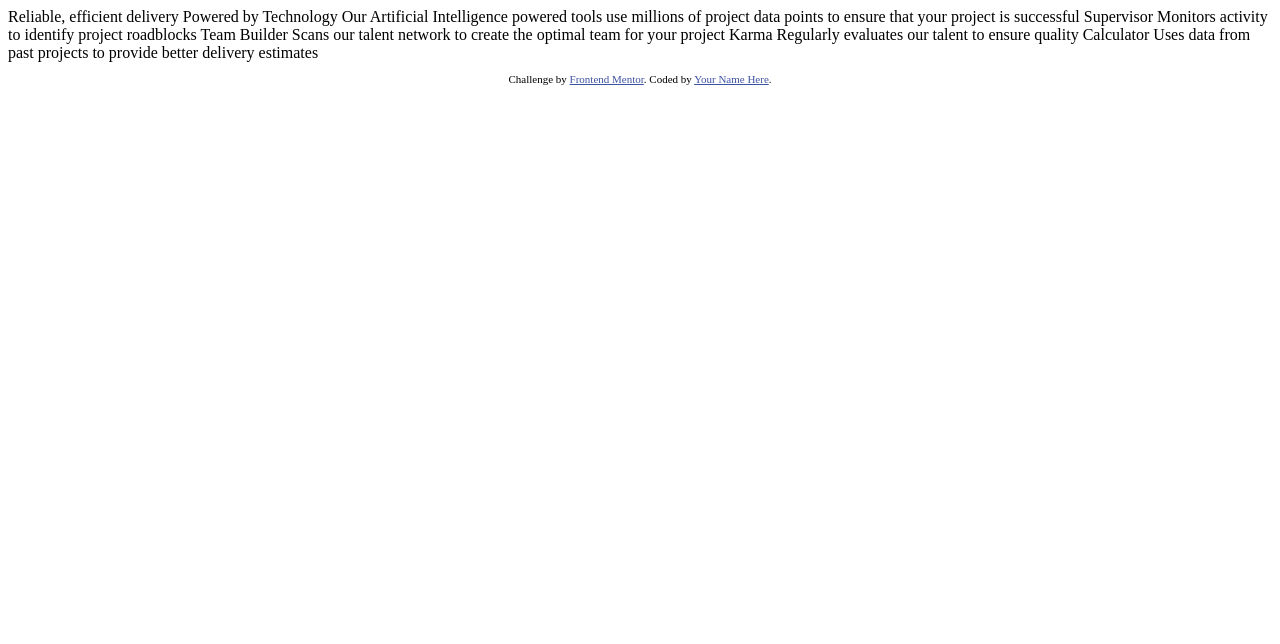
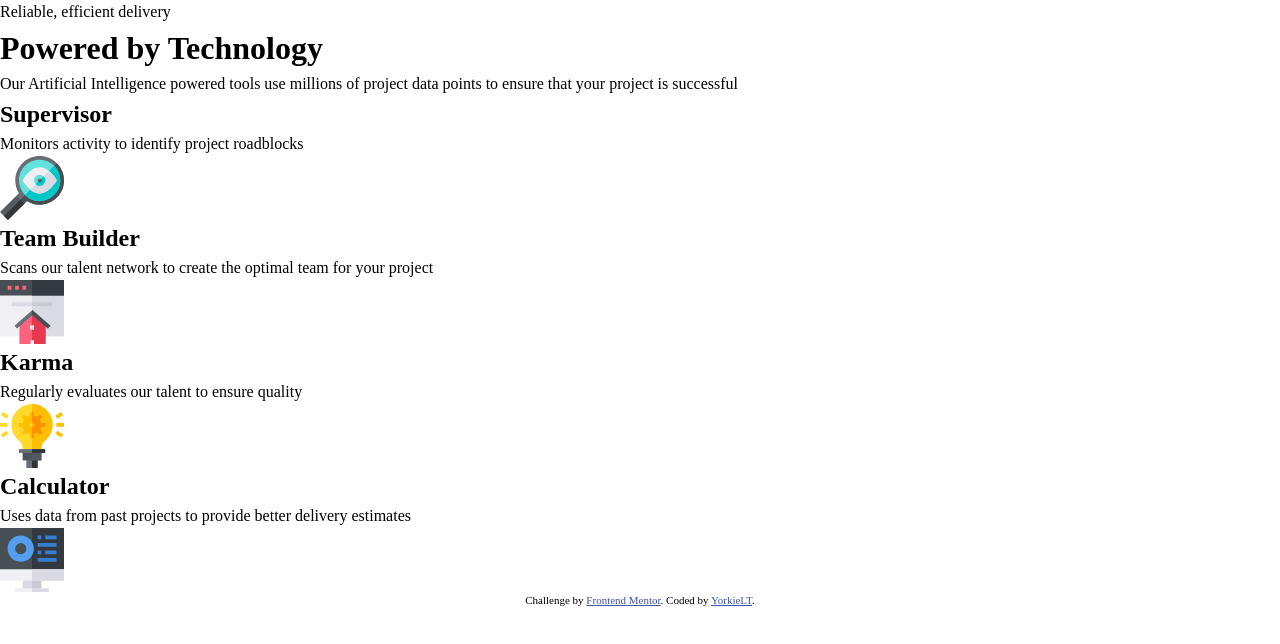
Before and after one commit to TanDevv/Four-card-feature-section, a plain HTML site: page index.html in a window 1280 px wide. Drawn offline with Linux system fonts and the light colour scheme.

Commit message:
Add HTML structure, CSS reset & custom properties

```diff
--- a/index.html
+++ b/index.html
@@ -2,44 +2,71 @@
 <html lang="en">
 <head>
   <meta charset="UTF-8">
-  <meta name="viewport" content="width=device-width, initial-scale=1.0"> <!-- displays site properly based on user's device -->
 
+  <!-- displays site properly based on user's device -->
+  <meta name="viewport" content="width=device-width, initial-scale=1.0">
+
+  <!-- Favicon -->
   <link rel="icon" type="image/png" sizes="32x32" href="./images/favicon-32x32.png">
+
+  <!-- CSS Stylesheet -->
+  <link rel="stylesheet" href="stylesheet.css" type="text/css">
+
+  <!-- Google Fonts -->
+  <link rel="preconnect" href="https://fonts.googleapis.com">
+  <link rel="preconnect" href="https://fonts.gstatic.com" crossorigin>
+  <link href="https://fonts.googleapis.com/css2?family=Poppins:wght@200;400;600&display=swap" rel="stylesheet">
 
   <title>Frontend Mentor | Four card feature section</title>
 
-  <!-- Feel free to remove these styles or customise in your own stylesheet 👍 -->
-  <style>
-    .attribution { font-size: 11px; text-align: center; }
-    .attribution a { color: hsl(228, 45%, 44%); }
-  </style>
 </head>
 <body>
+  <!-- Header Content -->
+  <header>
+    <span class="header__span">Reliable, efficient delivery</span>
 
-  Reliable, efficient delivery
-  Powered by Technology
+    <h1 class="header__title">Powered by Technology</h1>
 
-  Our Artificial Intelligence powered tools use millions of project data points
-  to ensure that your project is successful
+    <p class="header__body-text">Our Artificial Intelligence powered tools use millions of project data points
+        to ensure that your project is successful</p>
+  </header>
+  <!-- End of Header -->
 
-  Supervisor
-  Monitors activity to identify project roadblocks
+<!-- Main Content -->
+  <main>
+    <section class="cards__container--cyan">
+      <h2 class="cards__title">Supervisor</h2>
+      <p class="cards__body-text">Monitors activity to identify project roadblocks</p>
+      <img src="images/icon-supervisor.svg" alt="">
+    </section>
 
-  Team Builder
-  Scans our talent network to create the optimal team for your project
+    <section class="cards__container--red">
+      <h2 class="cards__title">Team Builder</h2>
+      <p class="cards__body-text">Scans our talent network to create the optimal team for your project</p>
+      <img src="images/icon-team-builder.svg" alt="">
+    </section>
 
-  Karma
-  Regularly evaluates our talent to ensure quality
+    <section class="cards__container--blue">
+      <h2 class="cards__title">Karma</h2>
+      <p class="cards__body-text">Regularly evaluates our talent to ensure quality</p>
+      <img src="images/icon-karma.svg" alt="">
+    </section>
 
-  Calculator
-  Uses data from past projects to provide better delivery estimates
+    <section class="cards__container--orange">
+      <h2 class="cards__title">Calculator</h2>
+      <p class="cards__body-text">Uses data from past projects to provide better delivery estimates</p>
+      <img src="images/icon-calculator.svg" alt="">
+    </section>
+  </main>
+  <!-- End of Main -->
 
-
+<!-- Footer Content -->
   <footer>
     <p class="attribution">
       Challenge by <a href="https://www.frontendmentor.io?ref=challenge" target="_blank">Frontend Mentor</a>.
-      Coded by <a href="#">Your Name Here</a>.
+      Coded by <a href="https://www.frontendmentor.io/profile/YorkieLT" target="_blank">YorkieLT</a>.
     </p>
   </footer>
+  <!-- End of Footer -->
 </body>
 </html>
--- a/stylesheet.css
+++ b/stylesheet.css
@@ -0,0 +1,83 @@
+/* Custom Properties */
+:root {
+   --clr-primary-red: hsl(0, 78%, 62%);
+   --clr-primary-cyan: hsl(180, 62%, 55%);
+   --clr-primary-orange: hsl(34, 97%, 64%);
+   --clr-primary-blue: hsl(212, 86%, 64%);
+
+   --clr-neutral-darkblue: hsl(234, 12%, 34%);
+   --clr-neutral-grayblue: hsl(229, 6%, 66%);
+   --clr-neutral-lightgray: hsl(0, 0%, 98%);
+
+   --ff-poppins: 'Poppins', sans-serif;
+   --fw-light: 200;
+   --fw-regular: 400;
+   --fw-semibold: 600;
+}
+
+/* Joshua Comeau's CSS Reset */
+/*
+  1. Use a more-intuitive box-sizing model.
+*/
+*, *::before, *::after {
+    box-sizing: border-box;
+  }
+  /*
+    2. Remove default margin
+  */
+  * {
+    margin: 0;
+  }
+  /*
+    3. Allow percentage-based heights in the application
+  */
+  html, body {
+    height: 100%;
+  }
+  /*
+    Typographic tweaks!
+    4. Add accessible line-height
+    5. Improve text rendering
+  */
+  body {
+    line-height: 1.5;
+    -webkit-font-smoothing: antialiased;
+  }
+  /*
+    6. Improve media defaults
+  */
+  img, picture, video, canvas, svg {
+    display: block;
+    max-width: 100%;
+  }
+  /*
+    7. Remove built-in form typography styles
+  */
+  input, button, textarea, select {
+    font: inherit;
+  }
+  /*
+    8. Avoid text overflows
+  */
+  p, h1, h2, h3, h4, h5, h6 {
+    overflow-wrap: break-word;
+  }
+  /*
+    9. Create a root stacking context
+  */
+  #root, #__next {
+    isolation: isolate;
+  }
+
+/* General Styling */
+
+
+/* Footer Styling */
+.attribution {
+    font-size: 11px;
+    text-align: center;
+}
+
+.attribution a {
+    color: hsl(228, 45%, 44%);
+}
```
